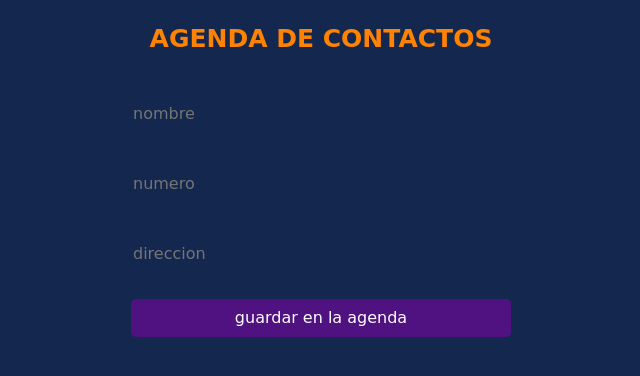
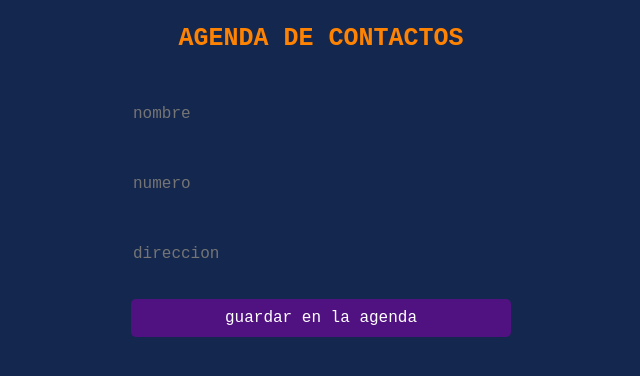
Before and after one commit to emaenriquez/Agenda-de-contactos, a plain HTML site: page index.html in a window 1280 px wide. Shown: the whole page, without its empty margins (319-959 px from the left). Drawn offline with Linux system fonts and the light colour scheme.

Commit message:
tipografica

```diff
--- a/styeless.css
+++ b/styeless.css
@@ -1,5 +1,5 @@
 * {
-    font-family: 'Rock Salt', cursive;
+    font-family: 'Rock Salt', 'Courier New', Courier, monospace;
     user-select: text;
 }
 
```
